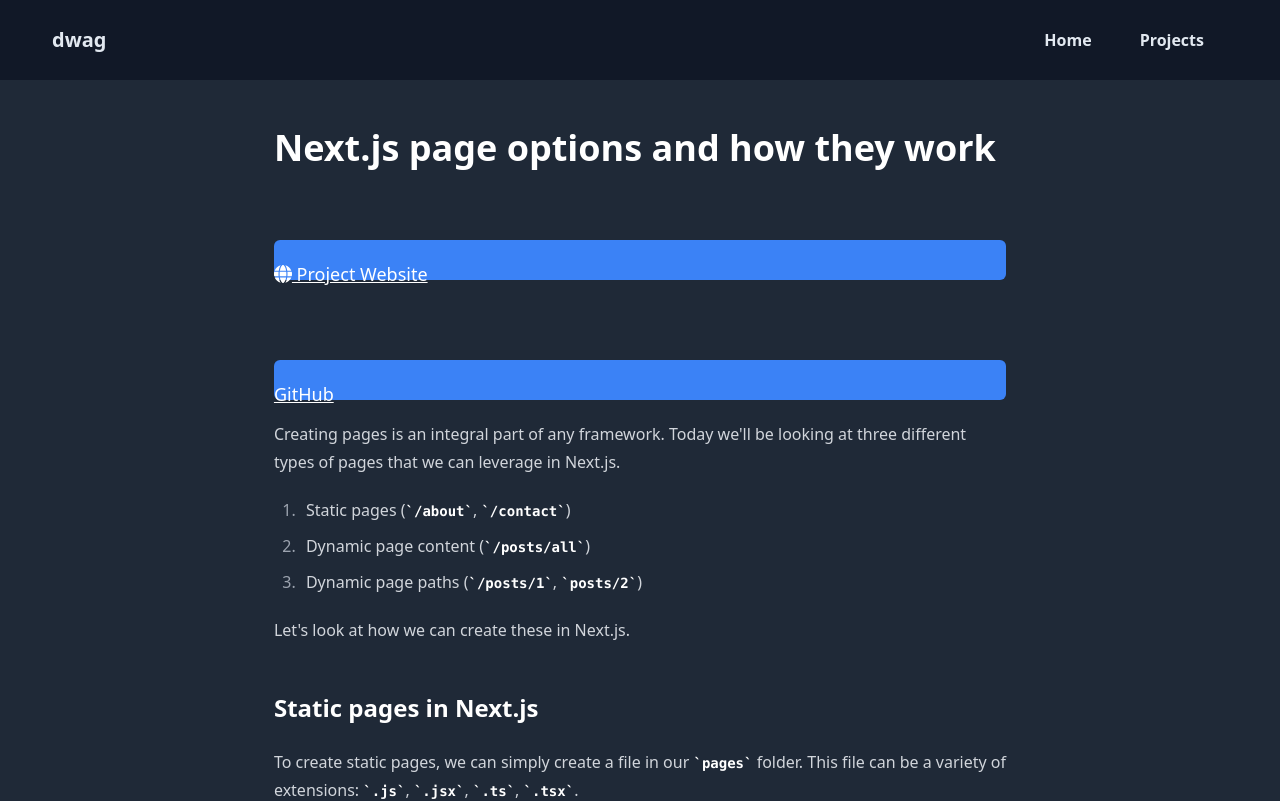
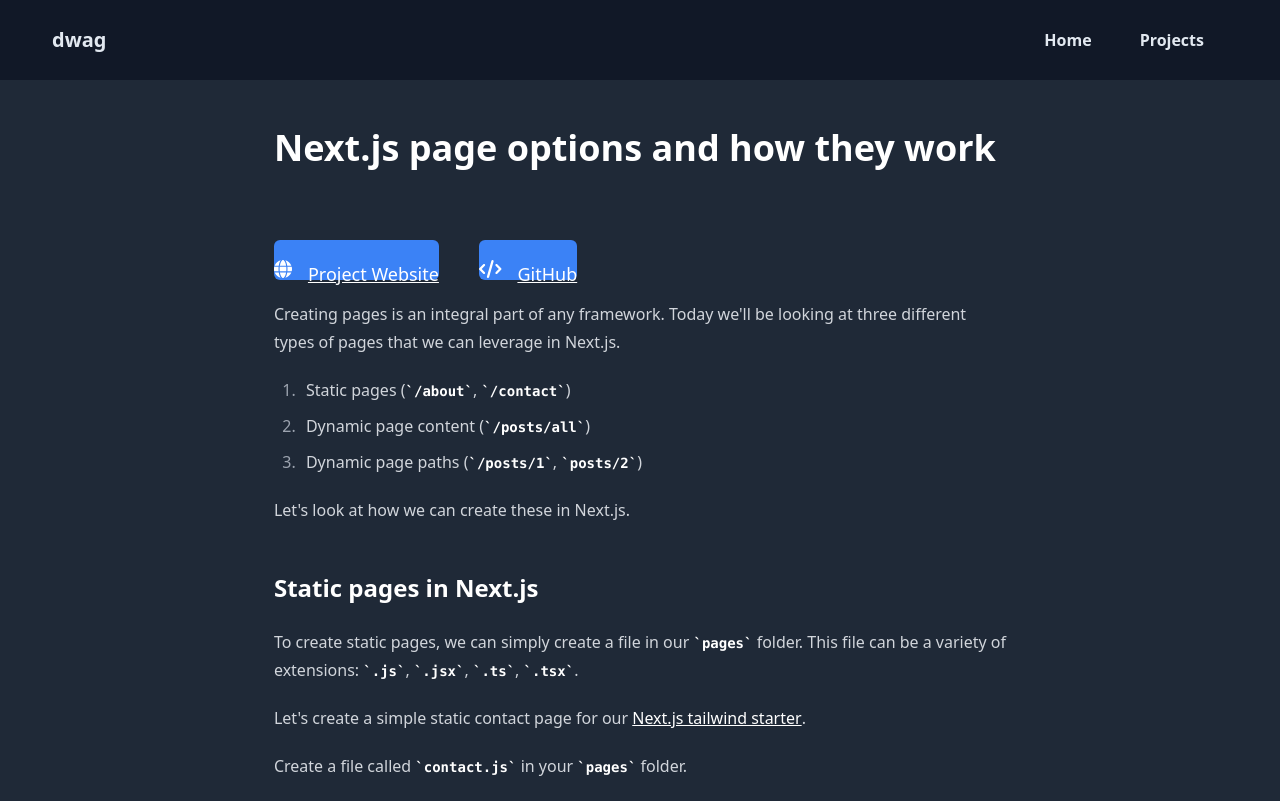
Before and after one commit to DanielWTE/dwag-portfolio, a Next.js app: page /project/test in a window 1280 px wide. Shown: the top 801 px of the page. Built offline with nearby package versions, Linux system fonts and the light colour scheme.

Commit message:
Updated Buttons (again)

```diff
--- a/pages/project/[slug].tsx
+++ b/pages/project/[slug].tsx
@@ -5,7 +5,7 @@
 import Footer from '../../components/footer'
 import Header from '../../components/header'
 import { FontAwesomeIcon } from "@fortawesome/react-fontawesome";
-import { faGlobe } from "@fortawesome/free-solid-svg-icons";
+import { faGlobe, faCode } from "@fortawesome/free-solid-svg-icons";
 import Link from 'next/link';
 
 export async function getStaticPaths() {
@@ -44,15 +44,15 @@
 	      <div>
           <div className='prose prose-invert mx-auto mt-12 mb-12'>
             <h1>{frontmatter.title}</h1>
-              <div className="flex flex-wrap gap-10">
+              <div className="flex gap-10">
                 <Link href={frontmatter.website}>
-                  <a target="_blank" rel="noopener noreferrer" className="text-white sm:mt-10 mt-5 pt-5 bg-blue-500 rounded-md w-full h-10 text-base sm:text-lg hover:bg-gray-700 hover:-translate-y-1 duration-200 ease-in-out transition" >
+                  <a target="_blank" rel="noopener noreferrer" className="text-white sm:mt-10 mt-5 pt-5 bg-blue-500 rounded-md h-10 text-base sm:text-lg hover:bg-gray-700 hover:-translate-y-1 duration-200 ease-in-out transition flex gap-4" >
                     <FontAwesomeIcon icon={faGlobe} /> Project Website
                   </a>
                 </Link>
                 <Link href={frontmatter.github}>
-                  <a target="_blank" rel="noopener noreferrer" className="text-white sm:mt-10 mt-5 pt-5 bg-blue-500 rounded-md w-full h-10 text-base sm:text-lg hover:bg-gray-700 hover:-translate-y-1 duration-200 ease-in-out transition" >
-                    <i className="devicon-git-plain text-xl" /> GitHub
+                  <a target="_blank" rel="noopener noreferrer" className="text-white sm:mt-10 mt-5 pt-5 bg-blue-500 rounded-md h-10 text-base sm:text-lg hover:bg-gray-700 hover:-translate-y-1 duration-200 ease-in-out transition flex gap-4" >
+                    <FontAwesomeIcon icon={faCode} /> GitHub
                   </a>
                 </Link>
               </div>
```
